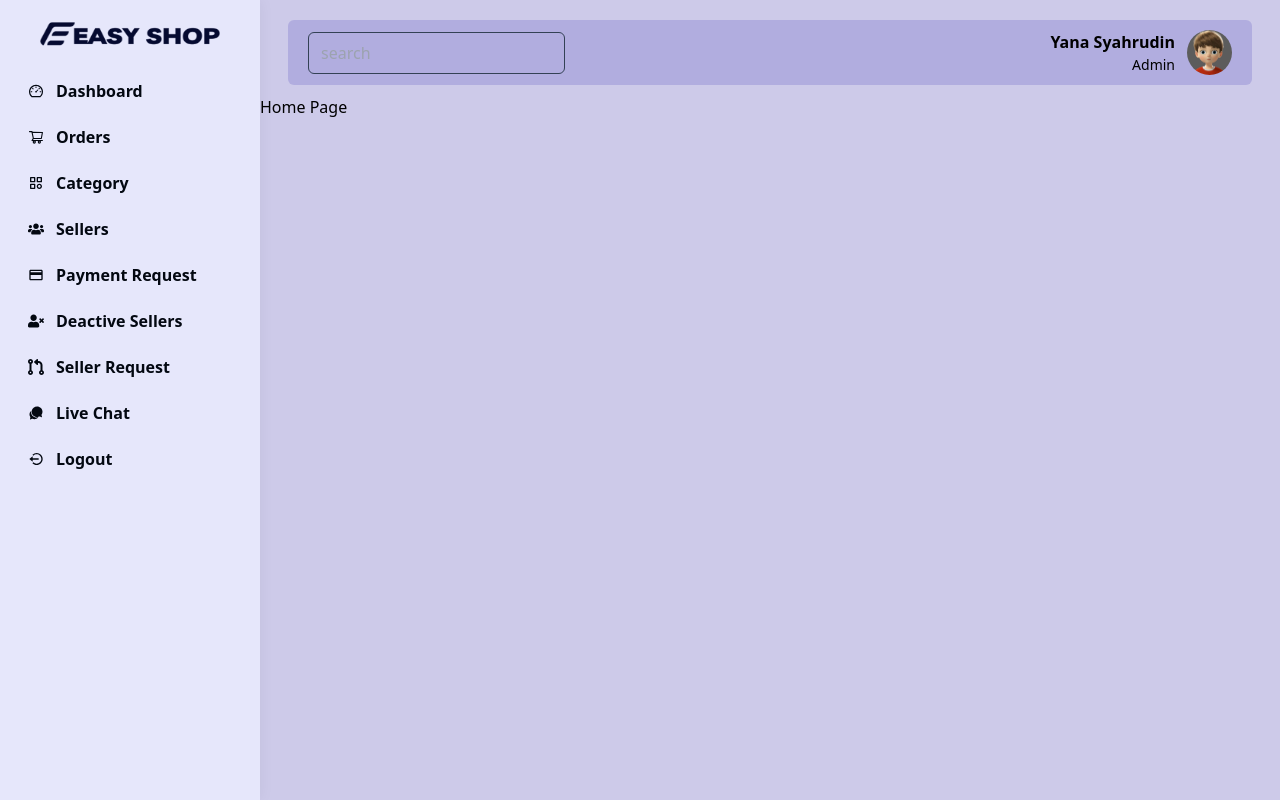
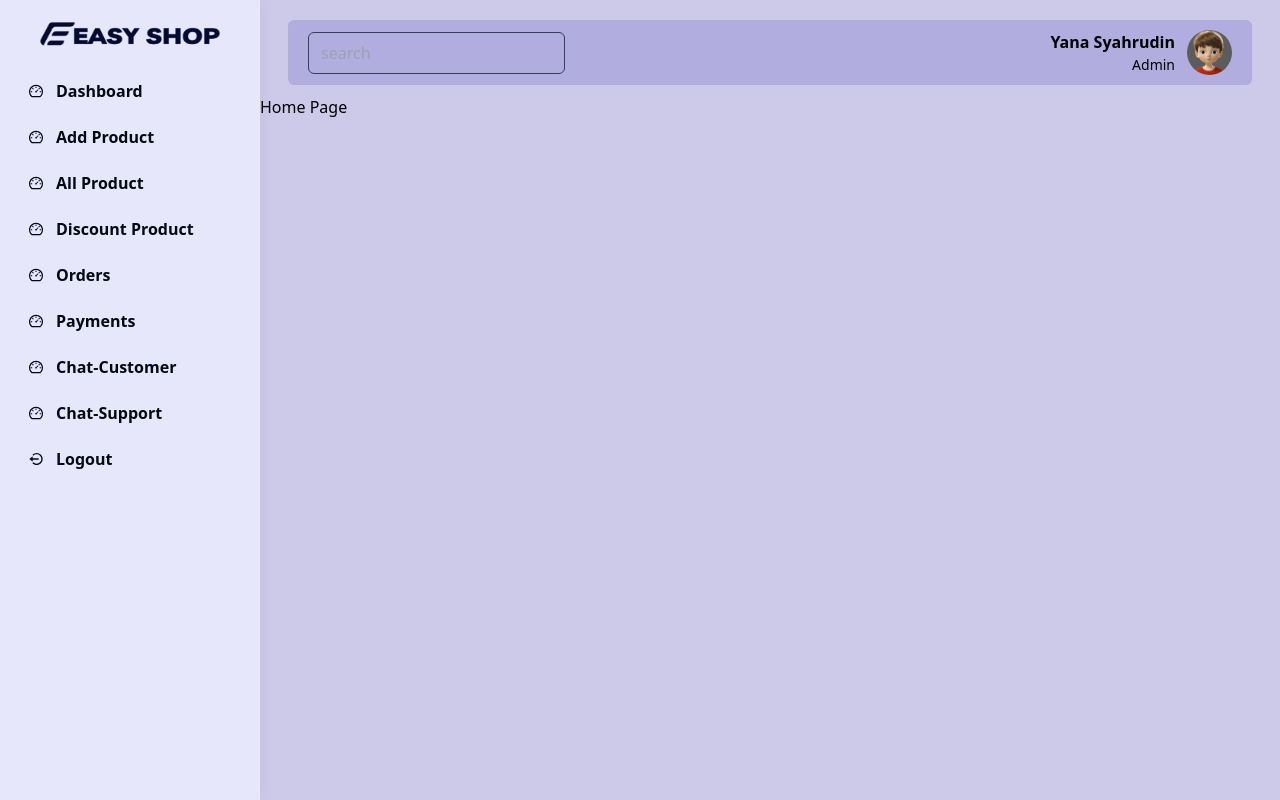
Before and after one commit to yanasyahrudin/ecomm-easyshop-dboard, a React (Create React App) app: page / in a window 1280 px wide. Built offline with nearby package versions, Linux system fonts and the light colour scheme.

Commit message:
seller dashboard page design part1

```diff
--- a/src/layout/Sidebar.jsx
+++ b/src/layout/Sidebar.jsx
@@ -10,7 +10,7 @@
   const [allNav, setAllNav] = useState([]);
 
   useEffect(() => {
-    const navs = getNav("admin");
+    const navs = getNav("seller");
     setAllNav(navs);
   }, []);
 
--- a/src/navigation/allNav.js
+++ b/src/navigation/allNav.js
@@ -62,4 +62,60 @@
         role: 'admin',
         path: '/admin/dashboard/chat-sellers'
     },
+    {
+        id: 9,
+        title: 'Dashboard',
+        icon: <AiOutlineDashboard />,
+        role: 'seller',
+        path: '/seller/dashboard'
+    },
+    {
+        id: 10,
+        title: 'Add Product',
+        icon: <AiOutlineDashboard />,
+        role: 'seller',
+        path: '/seller/dashboard/add-product'
+    },
+    {
+        id: 11,
+        title: 'All Product',
+        icon: <AiOutlineDashboard />,
+        role: 'seller',
+        path: '/seller/dashboard/all-product'
+    },
+    {
+        id: 12,
+        title: 'Discount Product',
+        icon: <AiOutlineDashboard />,
+        role: 'seller',
+        path: '/seller/dashboard/discount-product'
+    },
+    {
+        id: 13,
+        title: 'Orders',
+        icon: <AiOutlineDashboard />,
+        role: 'seller',
+        path: '/seller/dashboard/orders'
+    },
+    {
+        id: 14,
+        title: 'Payments',
+        icon: <AiOutlineDashboard />,
+        role: 'seller',
+        path: '/seller/dashboard/payments'
+    },
+    {
+        id: 15,
+        title: 'Chat-Customer',
+        icon: <AiOutlineDashboard />,
+        role: 'seller',
+        path: '/seller/dashboard/chat-customer'
+    },
+    {
+        id: 16,
+        title: 'Chat-Support',
+        icon: <AiOutlineDashboard />,
+        role: 'seller',
+        path: '/seller/dashboard/chat-support'
+    },
 ]
--- a/src/router/routes/sellerRoutes.js
+++ b/src/router/routes/sellerRoutes.js
@@ -1,5 +1,6 @@
 import { lazy } from 'react';
 const Home = lazy(()=> import('../../views/Home'))
+const SellerDashboard = lazy(()=> import('../../views/seller/SellerDashboard'))
 
 
 export const sellerRoutes = [
@@ -7,5 +8,10 @@
         path: '/',
         element: <Home/>,
         ability: ['admin', 'seller']
-    }
+    },
+    {
+        path: '/seller/dashboard',
+        element: <SellerDashboard/>,
+        ability: ['seller']
+    },
 ]
--- /dev/null
+++ b/src/views/seller/SellerDashboard.jsx
@@ -0,0 +1,11 @@
+import React from 'react';
+
+const SellerDashboard = () => {
+    return (
+        <div>
+            seller dashboard
+        </div>
+    );
+};
+
+export default SellerDashboard;
```
